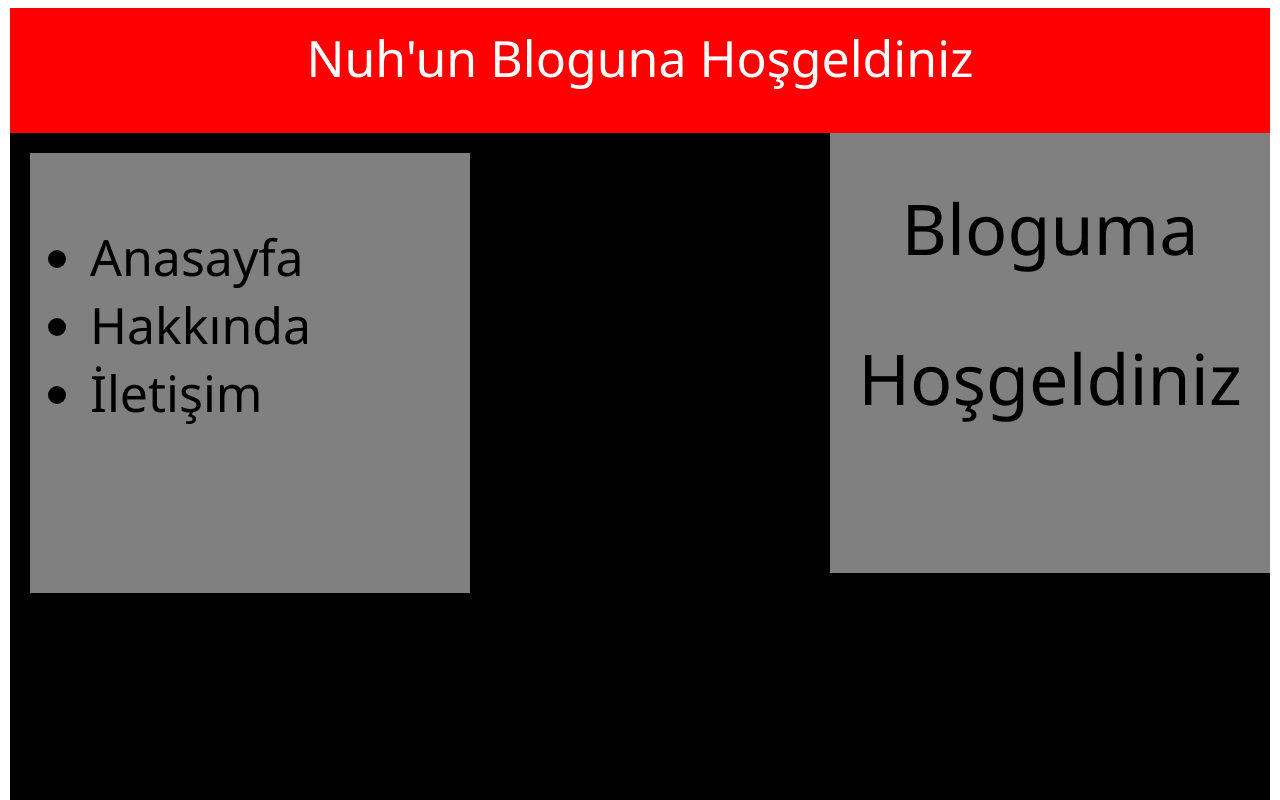
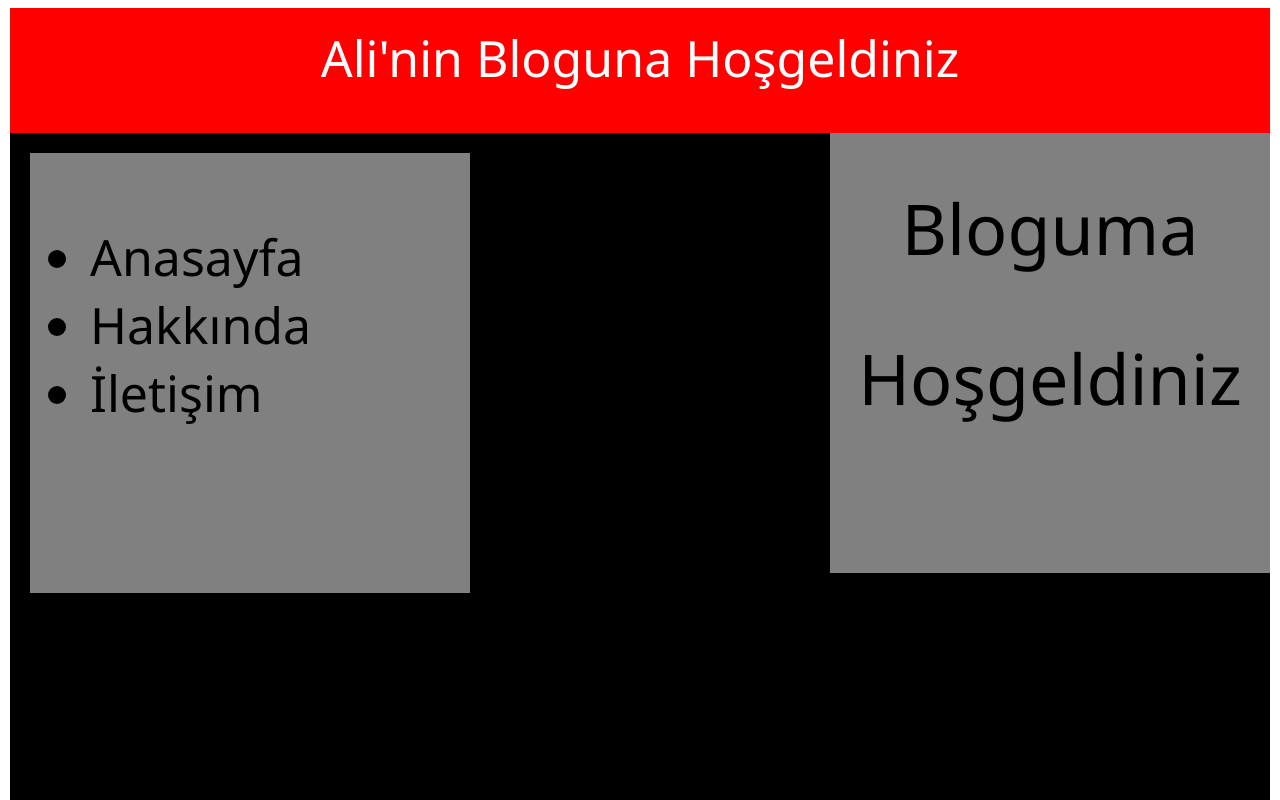
Before and after one commit to SULYMANNUHZENGIN/SULYMANNUHZENGIN.github.io, a plain HTML site: page index.html in a window 1280 px wide. Shown: the top 800 px of the page. Drawn offline with Linux system fonts and the light colour scheme.

Commit message:
Revert "asdf"
This reverts commit 9eadfee360f7eeac122a4888769804ab490faf77.

```diff
--- a/index.html
+++ b/index.html
@@ -5,7 +5,7 @@
     </head>
     <body>
         <div id="body">
-            <div id="banner">Nuh'un Bloguna Hoşgeldiniz</div>
+            <div id="banner">Ali'nin Bloguna Hoşgeldiniz</div>
             <div id="menu"><ul>
                 <li><a>Anasayfa</a></li>
                 <li><a>Hakkında</a></li>
```
